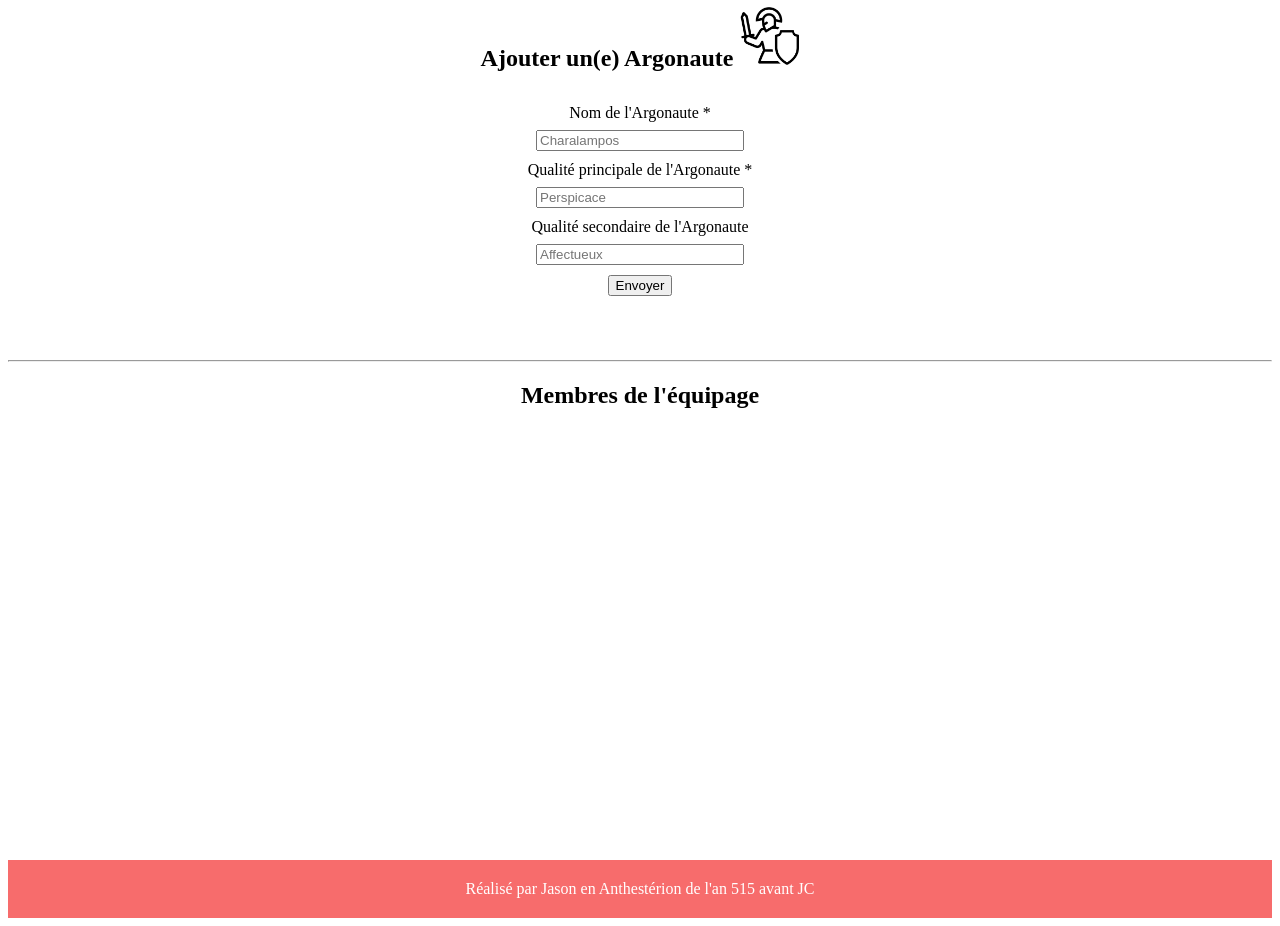
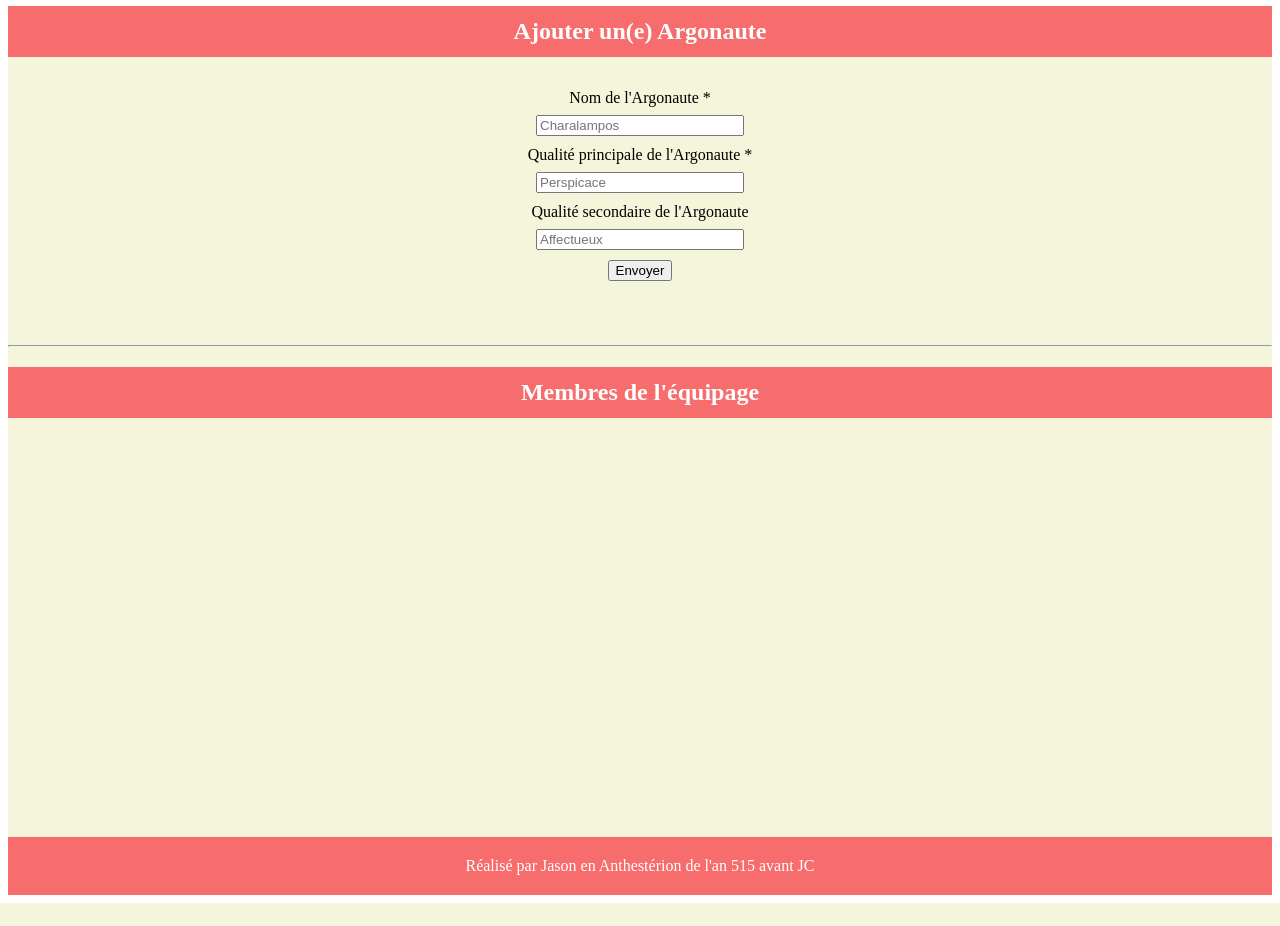
Before and after one commit to Aakriche/Argonaute, a PHP site: page / in a window 1280 px wide. Shown: the part 130-1056 px from the top of the page. After the commit the page ends 1033 px from the top, so only its background shows below. Run offline with PHP 8.4, Linux system fonts and the light colour scheme; data that the repository does not hold is empty.

Commit message:
styles final

```diff
--- a/Index.php
+++ b/Index.php
@@ -11,7 +11,7 @@
 <header>
   <h1>
     <img src="https://www.wildcodeschool.com/assets/logo_main-e4f3f744c8e717f1b7df3858dce55a86c63d4766d5d9a7f454250145f097c2fe.png" alt="Wild Code School logo" />
-    Les Argonautes
+    Les Argonautes <img class="argo" src="./img/argo.png" alt="Argonaute"/>
   </h1>
 </header>
 
@@ -19,7 +19,7 @@
 <main>
 
   <!-- New member form -->
-  <h2>Ajouter un(e) Argonaute  <img src="./img/argo.png" alt="argonaute" /></h2>
+  <h2>Ajouter un(e) Argonaute</h2>
   <form class="new-member-form" action="ext/AddMembre.ext.php" method="POST">
     <label for="name">Nom de l&apos;Argonaute *</label>
     <input id="name" name="name" type="text" placeholder="Charalampos" />
--- a/styles.css
+++ b/styles.css
@@ -6,13 +6,20 @@ header h1 {
   font-size: 2.5em;
 }
 
-/* footer {
-  background:
-} */
 
+h2 {
+  color: white;
+  background-color: #F76C6C;
+  padding: 0.5em;
+}
 
 h1, h2, h3, h4, h6, p {
   text-align: center;
+}
+
+.argo {
+  width : 40px;
+
 }
 
 label {
@@ -40,7 +47,10 @@ input {
 }
 main{
   min-height: 700px;
+  background-color: 	#F5F5DC;
+
 }
+
 
 .msg-erreur {
   color: red;
@@ -83,12 +93,8 @@ main{
 
 }
 
-h2 > img {
-  width: 60px;
-}
 
 footer {
-  margin-top: 2em;
   text-align: center;
   color: #fff;
   background: #f76c6c;
```
